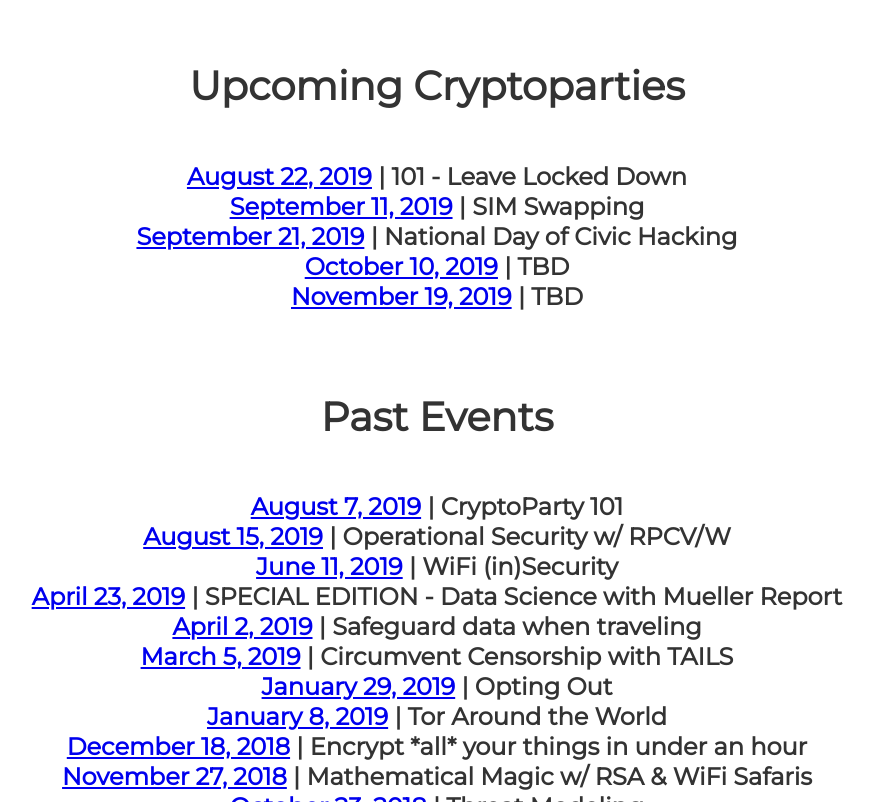
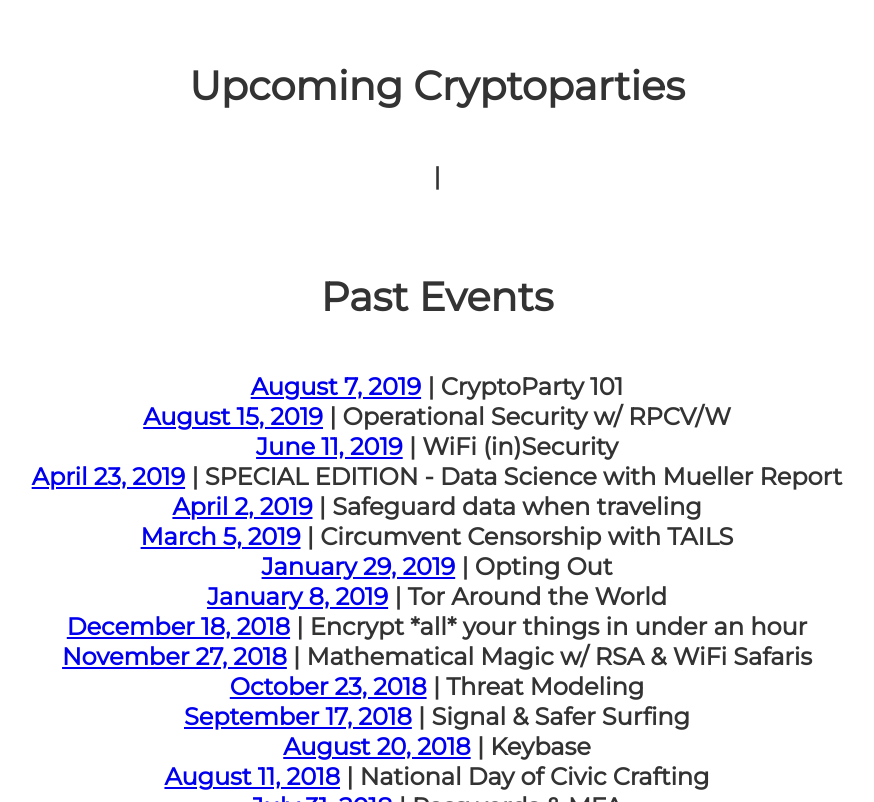
Before and after one commit to cryptopartydc/cryptopartydc.github.io, a Jekyll site: the page built from index.html, in a window 1280 px wide and 900 px high, scrolled down 1604 px, cut to the strip 98-900 px from the top of the window. Shown: the whole strip, without its empty margins (203-1077 px from the left). Built offline with Jekyll 4.4.1, drawn with Linux system fonts in a browser that asks for light colours.

Commit message:
Update events.yml

```diff
--- a/_data/events.yml
+++ b/_data/events.yml
@@ -1,22 +1,4 @@
-- date: August 22, 2019
-  topic: 101 - Leave Locked Down
-  github: https://github.com/cryptopartydc/cryptoparty_dc/blob/master/08_22_19.md
-
-- date: September 11, 2019
-  topic: SIM Swapping
-  github: https://cryptopartydc.github.io
-
-- date: September 21, 2019
-  topic: National Day of Civic Hacking
-  github: https://cryptopartydc.github.io
-
-- date: October 10, 2019
-  topic: TBD
-  github: https://cryptopartydc.github.io
-
-- date: November 19, 2019
-  topic: TBD
-  github: https://cryptopartydc.github.io
+Check back soon!
 #
 # # - date:
 # #   topic:
```
